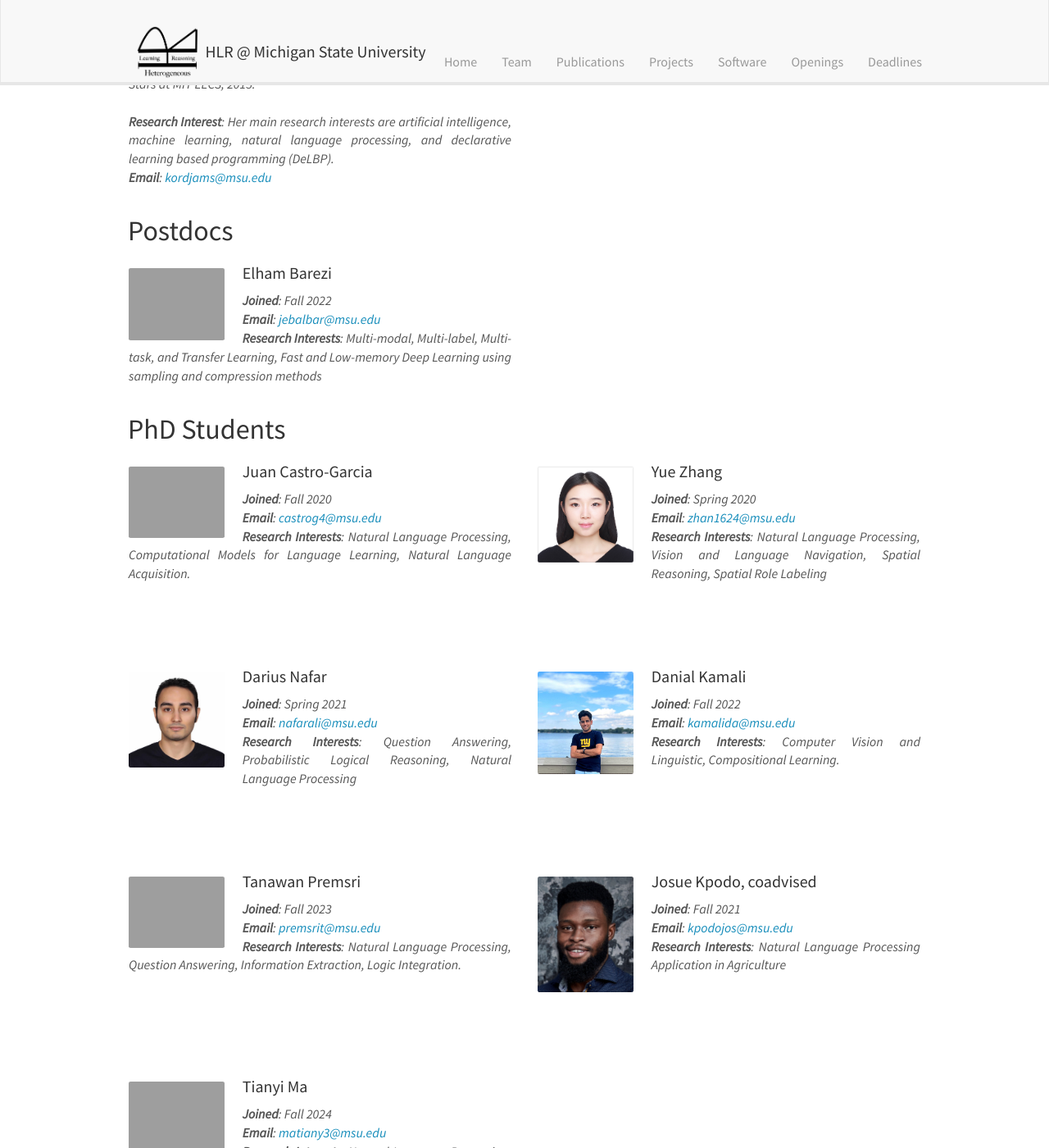
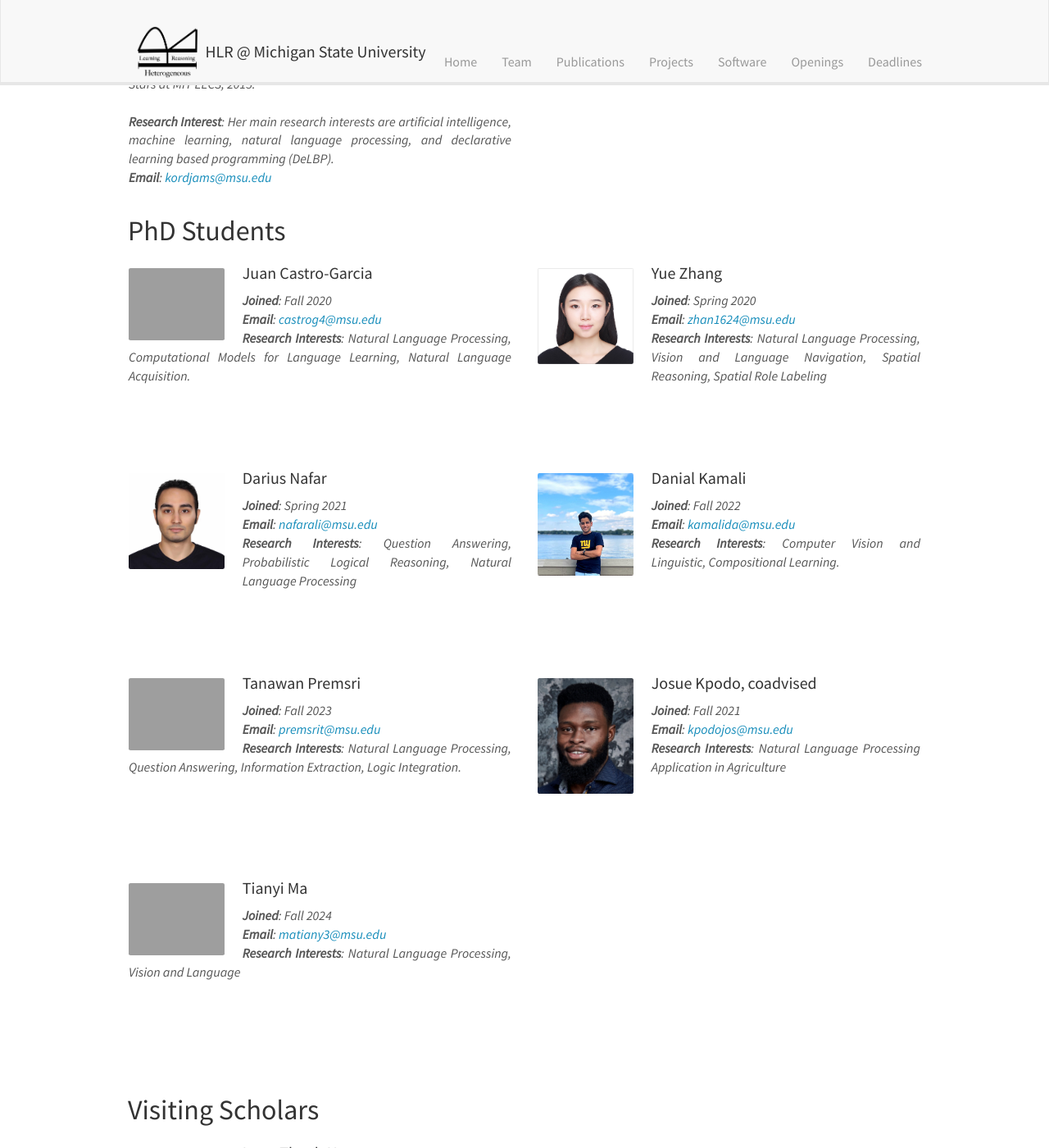
Before and after one commit to HLR/HLR.github.io, a Jekyll site: the page built from _pages/team.md, in a window 1280 px wide and 1400 px high, scrolled down 1187 px. Shown: the whole window at 82% size. Built offline with Jekyll 4.4.1, drawn with Linux system fonts in a browser that asks for light colours; nearby versions of some CDN libraries; some of the changed text lies outside the part shown.

Commit message:
Revise infomation updated for new members in 2024

```diff
--- a/_data/visiting_scholars.yml
+++ b/_data/visiting_scholars.yml
@@ -1,5 +1,5 @@
 - name: Luan Thanh Nguyen
   photo: Taru.jpg
-  research_interests: Machine Translation, Low-resource Language Processing, Speech and Natural Language Processing
+  research_interest: Machine Translation, Low-resource Language Processing, Speech and Natural Language Processing
   email: luannt@uit.edu.vn
   joined: Fall 2024 (Visiting Scholar from UIT@VNU-HCM)
--- a/_pages/team.md
+++ b/_pages/team.md
@@ -8,7 +8,10 @@
 
 # Group Members
 
-Jump to: [Faculty](#faculty), [Postdocs](#postdocs), [Phd Students](#phd-students), [Master Students](#master-students)
+<!-- Jump to: [Faculty](#faculty), [Postdocs](#postdocs), [Phd Students](#phd-students), [Master Students](#master-students) -->
+
+Jump to: [Faculty](#faculty), [Phd Students](#phd-students), [Visiting Scholars](#visiting-scholars),[Undergrads](#undergrads)
+
 <div class="row">
 <div class="col-lg-5 col-md-6 col-sm-12">
 <a href="{{ site.url }}{{ site.baseurl }}/pictures/" >
@@ -32,7 +35,7 @@
 {% endfor %}
 </div>
 
-## Postdocs
+<!-- ## Postdocs
 <div class="row">
 {% for member in site.data.postdocs %}
 <div class="col-sm-6 clearfix">
@@ -43,7 +46,7 @@
   <i><b>Research Interests</b>: {{ member.research_interest }}<br></i>
 </div>
 {% endfor %}
-</div>
+</div> -->
 
 ## PhD Students
 <div class="row">
@@ -71,7 +74,6 @@
 {% endfor %}
 </div>
 
-</div>
 
 <!-- ## Master's Students -->
 <!--<div class="row">
```
Also changed, not shown: other parts of _pages/team.md (+1 -0 lines), 1 other file.
